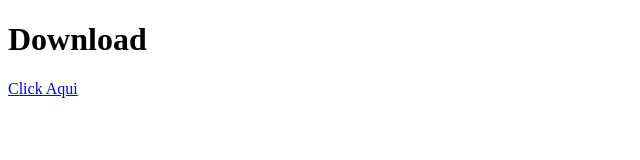
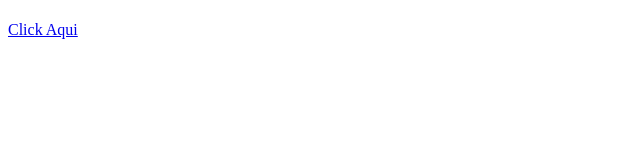
Before and after one commit to itsystemcoreservervirtual/fastdownload, a plain HTML site: page index.html in a window 1280 px wide. Shown: the whole page, without its empty margins (0-640 px from the left). Drawn offline with Linux system fonts and the light colour scheme.

Commit message:
Remove 'Download' heading from index.html
Removed the heading 'Download' from the HTML.

```diff
--- a/index.html
+++ b/index.html
@@ -5,7 +5,7 @@
     <title>Calculadora</title>
 </head>
 <body>
-    <h1>Download</h1>
+    <h1> </h1>
     <a href="script.bat" download>Click Aqui</a>
 </body>
 </html>
```
